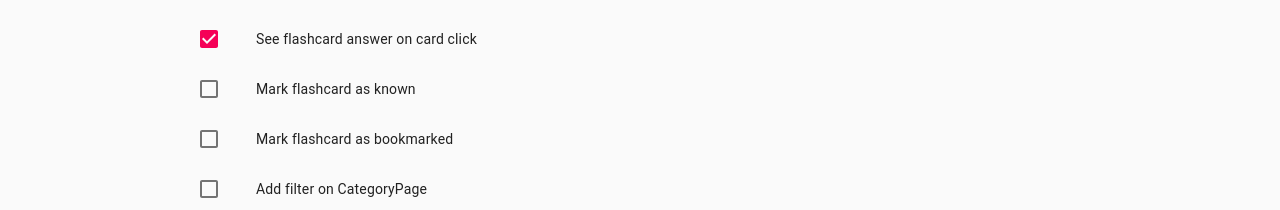
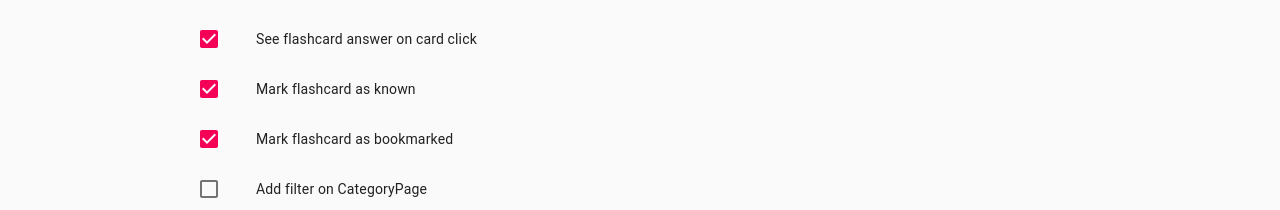
Before and after one commit to marciorasf/hippocards-web, a React (Create React App) app: page / in a window 1280 px wide. Shown: the part 320-530 px from the top of the page. Built offline with nearby package versions, Linux system fonts and the light colour scheme; no server answers.

Commit message:
update landing page todo list

```diff
--- a/src/pages/Landing/index.tsx
+++ b/src/pages/Landing/index.tsx
@@ -20,8 +20,8 @@ const todoItems: TodoItem[] = [
   { label: "Add palette page", done: true },
   { label: "Improve basic design", done: true },
   { label: "See flashcard answer on card click", done: true },
-  { label: "Mark flashcard as known", done: false },
-  { label: "Mark flashcard as bookmarked", done: false },
+  { label: "Mark flashcard as known", done: true },
+  { label: "Mark flashcard as bookmarked", done: true },
   { label: "Add filter on CategoryPage", done: false },
   {
     label: "Add FAB on CategoryPage when createFlashcard card is not visible",
```
